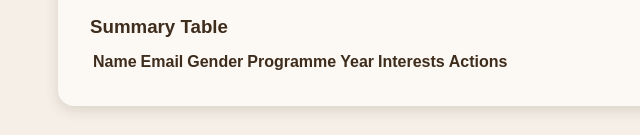
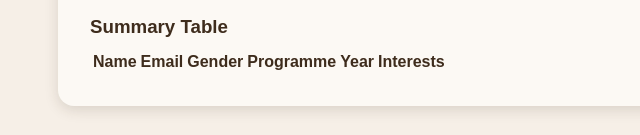
Before and after one commit to EtuweteNd/-Registration-Project, a plain HTML site: page index.html in a window 1280 px wide. Shown: the part 762-897 px from the top of the page, 0-640 px from the left. Drawn offline with Linux system fonts and the light colour scheme; a script that the page names is missing.

Commit message:
Update index.html

```diff
--- a/index.html
+++ b/index.html
@@ -110,7 +110,7 @@
           <h3 style="margin-bottom:12px">Summary Table</h3>
           <table id="studentsTable">
             <thead>
-              <tr><th>Name</th><th>Email</th><th>Gender</th><th>Programme</th><th>Year</th><th>Interests</th><th>Actions</th></tr>
+              <tr><th>Name</th><th>Email</th><th>Gender</th><th>Programme</th><th>Year</th><th>Interests</th></tr>
             </thead>
             <tbody></tbody>
           </table>
```
